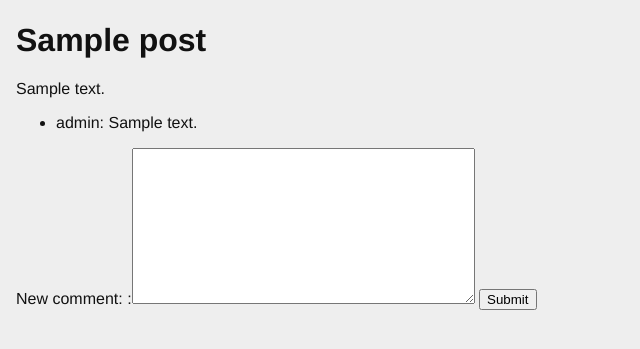
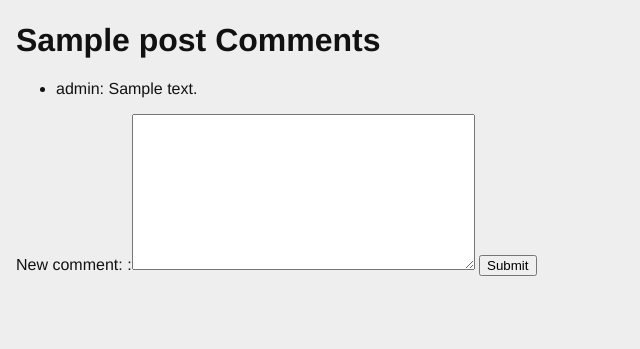
Before and after one commit to DevinDuval09/django_blog, a Django app: page /posts/1/comments in a window 1280 px wide. Shown: the part 20-369 px from the top of the page, without its empty margins (0-640 px from the left). Run offline with Django 3.2, Linux system fonts and the light colour scheme; data comes from the database, SQL or seed files in the repository; tables that the repository leaves empty hold one stand-in row (values such as "Sample post").

Commit message:
comment page now only shows comments

```diff
--- a/blogging/templates/blogging/comment.html
+++ b/blogging/templates/blogging/comment.html
@@ -1,8 +1,6 @@
 {% extends "base.html" %}
 {% block content %}
-    <h1>{{post}}</h1>
-    <p>{{post.text}}</p>
-
+    <h1>{{post}} Comments</h1>
     <ul class="comments">
         {% for comment in post.comments.all %}
         <li> {{ comment }} </li>
```
